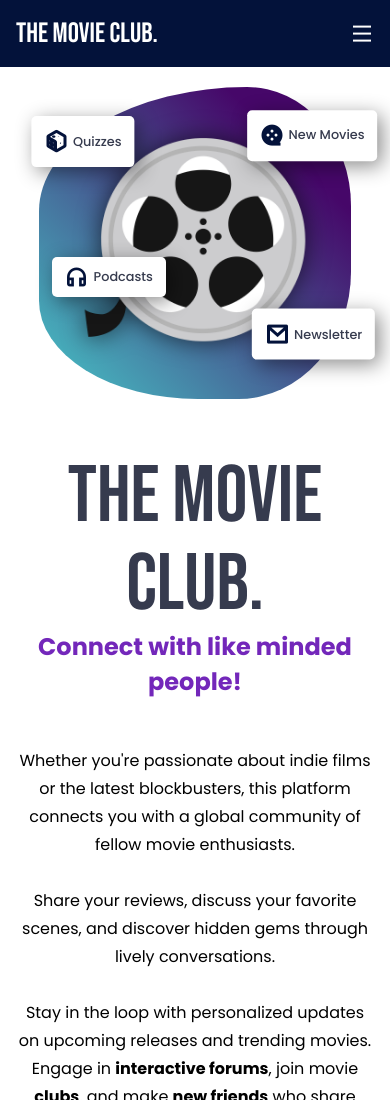
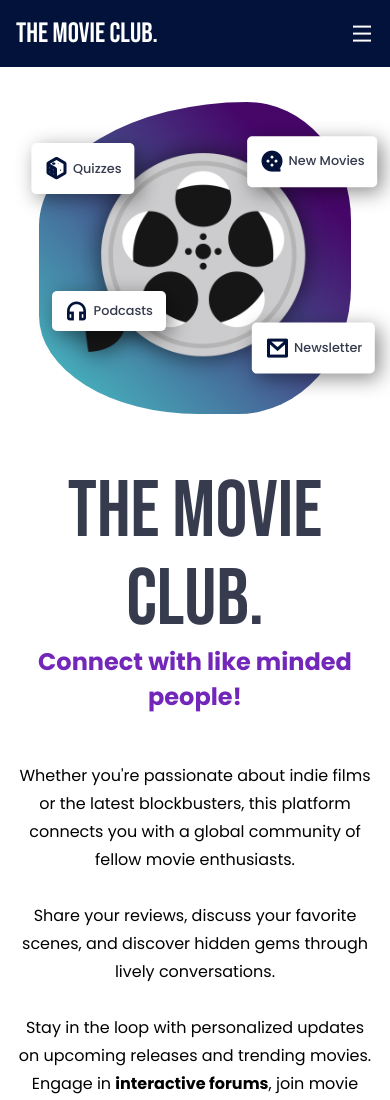
Before and after one commit to steffimangold/themovieclub-beta, a plain HTML site: page index.html in a window 390 px wide. Shown: the top 1100 px of the page. Drawn offline with nearby package versions, Linux system fonts and the light colour scheme; a script that the page names is missing.

Commit message:
Update style.css

```diff
--- a/style.css
+++ b/style.css
@@ -381,9 +381,6 @@ input::placeholder {
     grid-template-columns: repeat(2, 1fr);
     align-items: center;
   }
-  .header__image {
-    grid-area: 1/2/2/3;
-  }
 }
 
 @media (max-width: 600px) {
@@ -392,7 +389,6 @@ input::placeholder {
     isolation: isolate;
     width: 100%;
     z-index: 9;
-    margin-bottom: 18rem;
   }
   .header__image .blob {
     width: 80vw; /* Adjust size for smaller screens */
@@ -410,6 +406,7 @@ input::placeholder {
     align-items: center;
     justify-content: center;
     left: 10%;
+    padding-top: 15px;
   }
   .header__image img {
     width: 80%;
@@ -430,20 +427,20 @@ input::placeholder {
     z-index: 2;
   }
   .header__image__card-1 {
-    top: 15%;
+    top: 25%;
     left: 0;
     transform: translate(-20%, -90%);
     z-index: 2;
   }
 
   .header__image__card-2 {
-    top: 10%;
+    top: 20%;
     right: 0;
     transform: translate(30%, -80%);
     z-index: 2;
   }
   .header__image__card-3 {
-    top: 60%;
+    top: 70%;
     left: 0;
     transform: translateY(-20%);
     z-index: 2;
```
